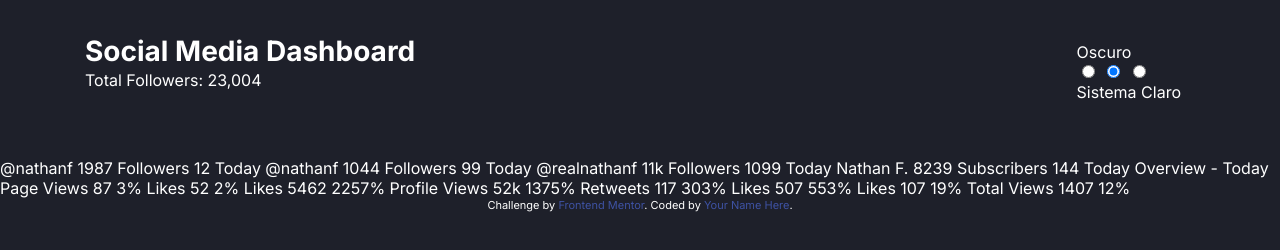
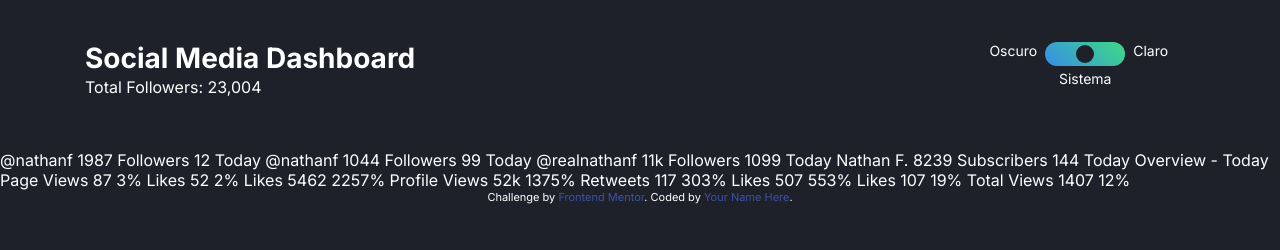
Before and after one commit to poldiaz50/social-media-dashboard, a website: page index.html in a window 1280 px wide. Drawn offline with Linux system fonts and the light colour scheme.

Commit message:
Styling toggle and make accessible

```diff
--- a/app/scss/components/header.scss
+++ b/app/scss/components/header.scss
@@ -1,14 +1,21 @@
-@use '../util' as *;
+@use "../util" as *;
 
 .header {
+  display: flex;
+  flex-wrap: wrap;
   margin-top: rem(36);
+
   @include breakpoint(mediun) {
-        display: flex;
     justify-content: space-between;
+    align-items: center;
   }
 
   &__title {
+    width: 100%;
 
+    @include breakpoint(mediun) {
+      width: auto;
+    }
   }
 
   &__subtitle {
@@ -16,8 +23,4 @@
     font-weight: 700;
     color: var(--dark-text1);
   }
-
-    &__toggle {
-
 }
-}
--- a/app/scss/components/toggle.scss
+++ b/app/scss/components/toggle.scss
@@ -1,28 +1,82 @@
-@use '../util' as *;
+@use "../util" as *;
 
 .toggle {
+  display: grid;
+  grid-template-columns: 1fr rem(80) 1fr;
+  grid-template-rows: repeat(2, 1fr);
+  gap: rem(4.8) rem(8);
   border: none;
 
-    &__wrapper {
-
+  label {
+    font-size: rem(14);
+    &[for="dark"] {
+      grid-column: 1 / 2;
+      justify-self: end;
+    }
+    &[for="system"] {
+      grid-column: 1 / 4;
+      grid-row: 2 / 3;
+      justify-self: center;
+      align-self: start;
+    }
+    &[for="light"] {
+      grid-column: 3 / 4;
+    }
   }
 
-    input[type="radiio"]{
+  &__wrapper {
+    position: relative;
+    grid-column: 2 / 3;
+    grid-row: 1 / 2;
+    height: rem(24);
+  }
 
+  input[type="radiio"] {
+    margin: 0 rem(-2) 0 rem(-2);
+    opacity: 0;
+    width: rem(20);
+    height: rem(24);
+
+    &:focus ~ .toggle__button {
+      border: 2px solid white;
+    }
   }
 
   &__background {
-
+    display: block;
+    height: 100%;
+    position: absolute;
+    width: 100%;
+    top: 0;
+    border-radius: rem(12);
+    background: linear-gradient(
+      225deg,
+      var(--toggle-bg-end) 0%,
+      var(--toggle-bg-start) 98.02%
+    );
+    pointer-events: none;
   }
 
   &__button {
-        width: rem(16);
-        height: rem(16);
+    position: absolute;
+    left: rem(3);
+    top: rem(3);
+    right: 100%;
+    width: rem(18);
+    height: rem(18);
     border-radius: 50%;
-        background-color: var(--toggle);
+    background-color: var(--dark-bg);
+    transition: all 150ms ease-in-out;
   }
 
-    label {
+  #light:checked ~ .toggle__button {
+    left: calc(100% - 21px);
+    right: 3px;
+  }
 
+  #system:checked ~ .toggle__button {
+    left: 50%;
+    right: auto;
+    transform: translate(-50%);
   }
 }
--- a/index.html
+++ b/index.html
@@ -38,29 +38,32 @@
   </head>
   <body>
     <header class="header container">
-
       <div class="header__title">
         <h1>Social Media Dashboard</h1>
-      Total Followers: 23,004
+        Total Followers: 23,004
       </div>
-      <fieldset class="header__toggle toggle" aria-label="theme toggle" role="radiogroup">
-        <label for="dark">Oscuro</label>
+      <fieldset
+        class="header__toggle toggle"
+        aria-label="theme toggle"
+        role="radiogroup"
+      >
+
         <div class="toggle__wrapper">
           <input type="radio" name="theme" id="dark" />
           <input type="radio" name="theme" id="system" checked />
           <input type="radio" name="theme" id="light" />
-          <span aria-hidden="true" class="toggle_background"></span>
-          <span aria-hidden="true" class="toggle_button"></span>
+          <span aria-hidden="true" class="toggle__background"></span>
+          <span aria-hidden="true" class="toggle__button"></span>
         </div>
-        <label for="dark">Sistema</label>
+
+        <label for="dark">Oscuro</label>
+        <label for="system">Sistema</label>
         <label for="light">Claro</label>
       </fieldset>
     </header>
 
     <main>
-      <section>
-
-      </section>
+      <section></section>
       @nathanf 1987 Followers 12 Today @nathanf 1044 Followers 99 Today
       @realnathanf 11k Followers 1099 Today Nathan F. 8239 Subscribers 144 Today
       Overview - Today Page Views 87 3% Likes 52 2% Likes 5462 2257% Profile
```
Also changed, not shown: dist/style.css, 1 other file. Lines whose indentation alone changed are shown as unchanged.
